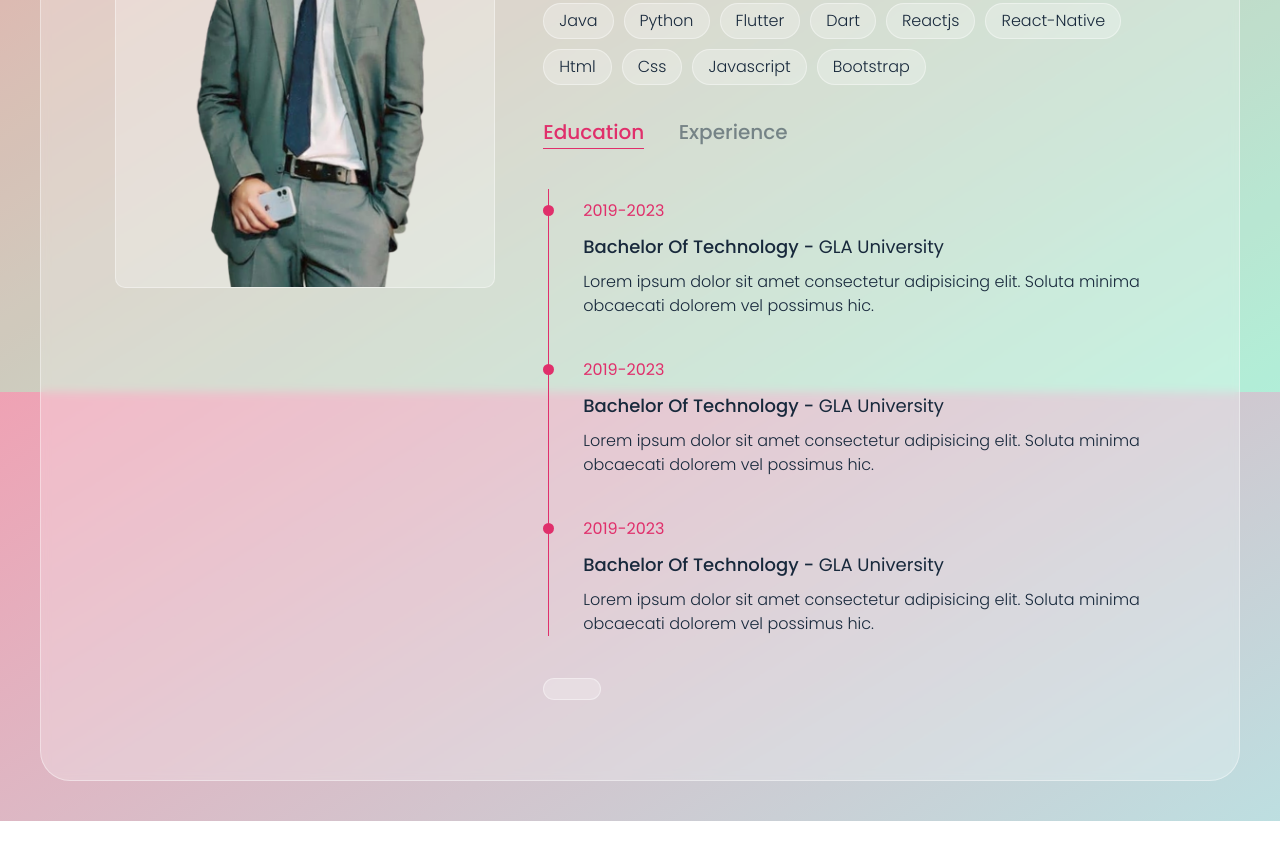
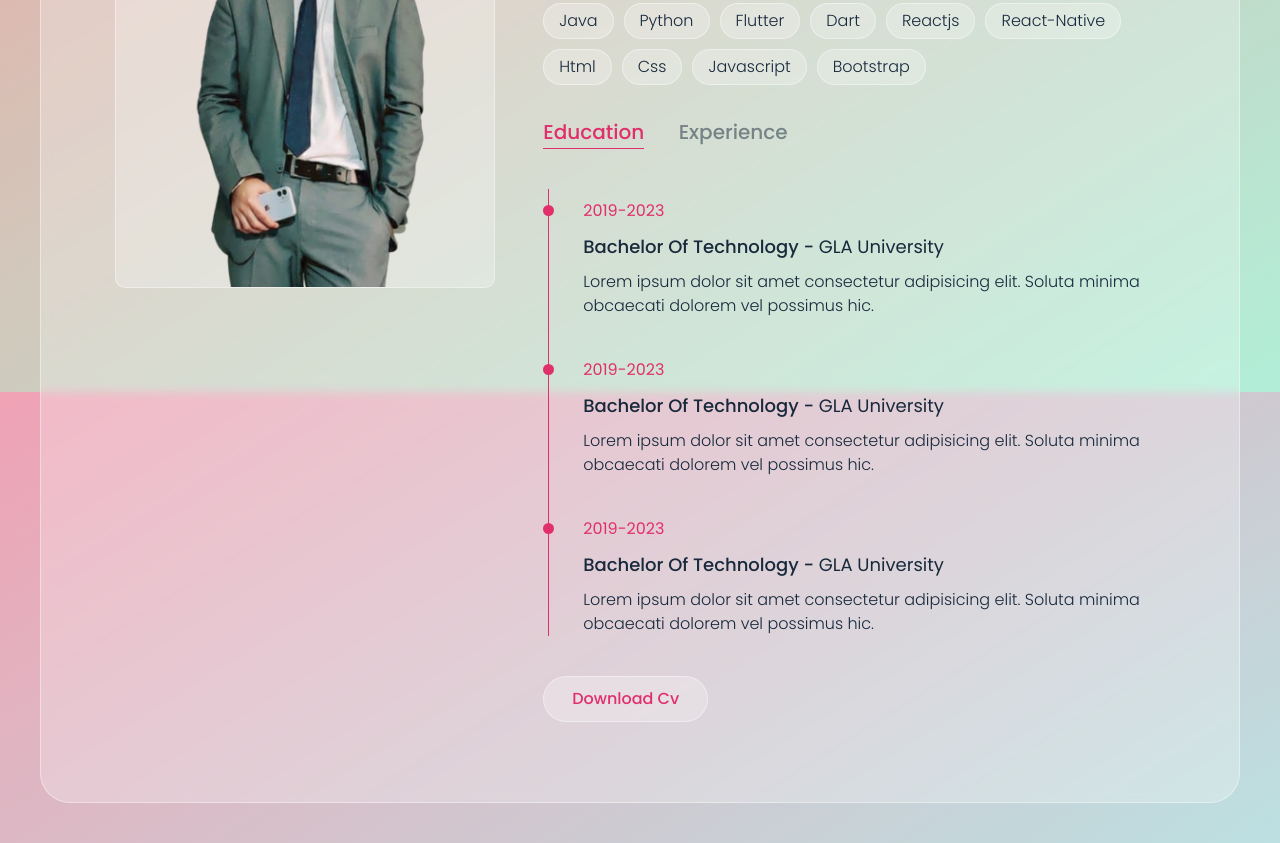
Before and after one commit to D-Coder135/Portfoilio_Project, a plain HTML site: page index.html in a window 1280 px wide. Shown: the part 408-1251 px from the top of the page. Before the commit the page ends 1229 px from the top, so only its background shows below. Drawn offline with Linux system fonts and the light colour scheme.

Commit message:
add some text content inside the a tag

```diff
--- a/index.html
+++ b/index.html
@@ -118,7 +118,7 @@
 
                         <!-- Experience End -->
 
-                        <a href="#" class="btn"></a>
+                        <a href="#" class="btn">download cv</a>
                     </div>
                 </div>
             </div>
```
